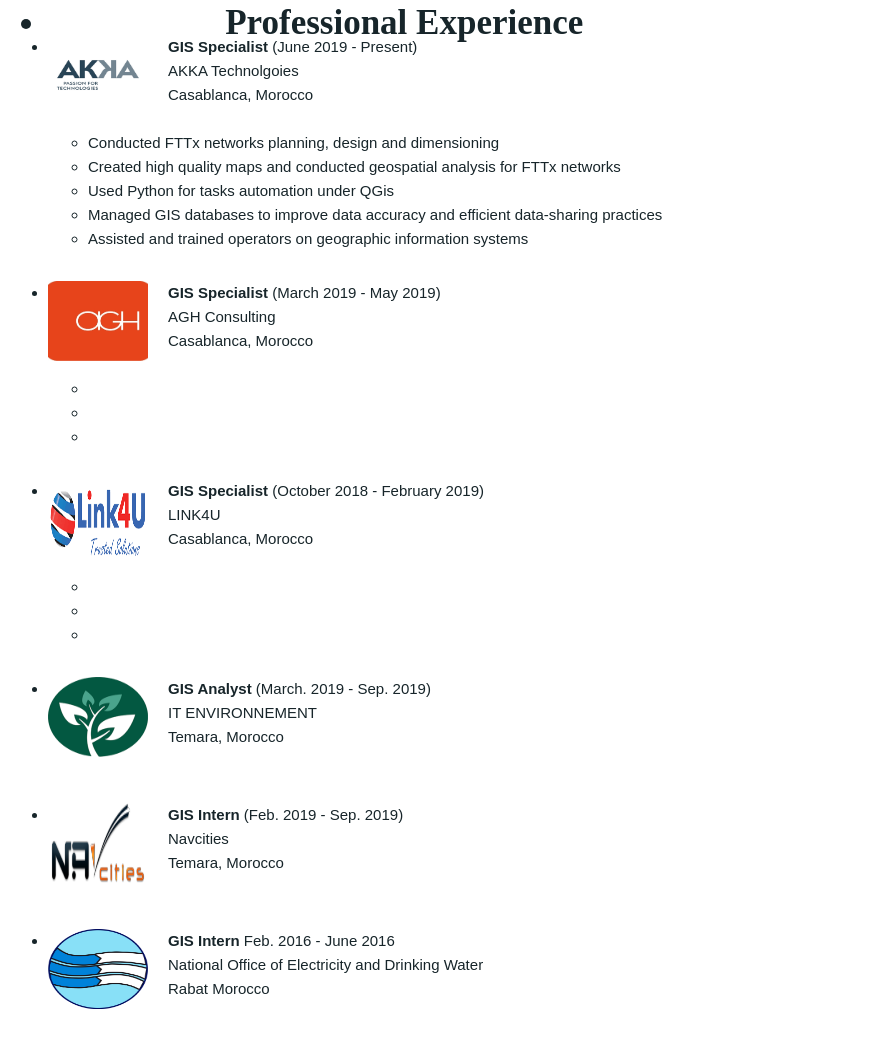
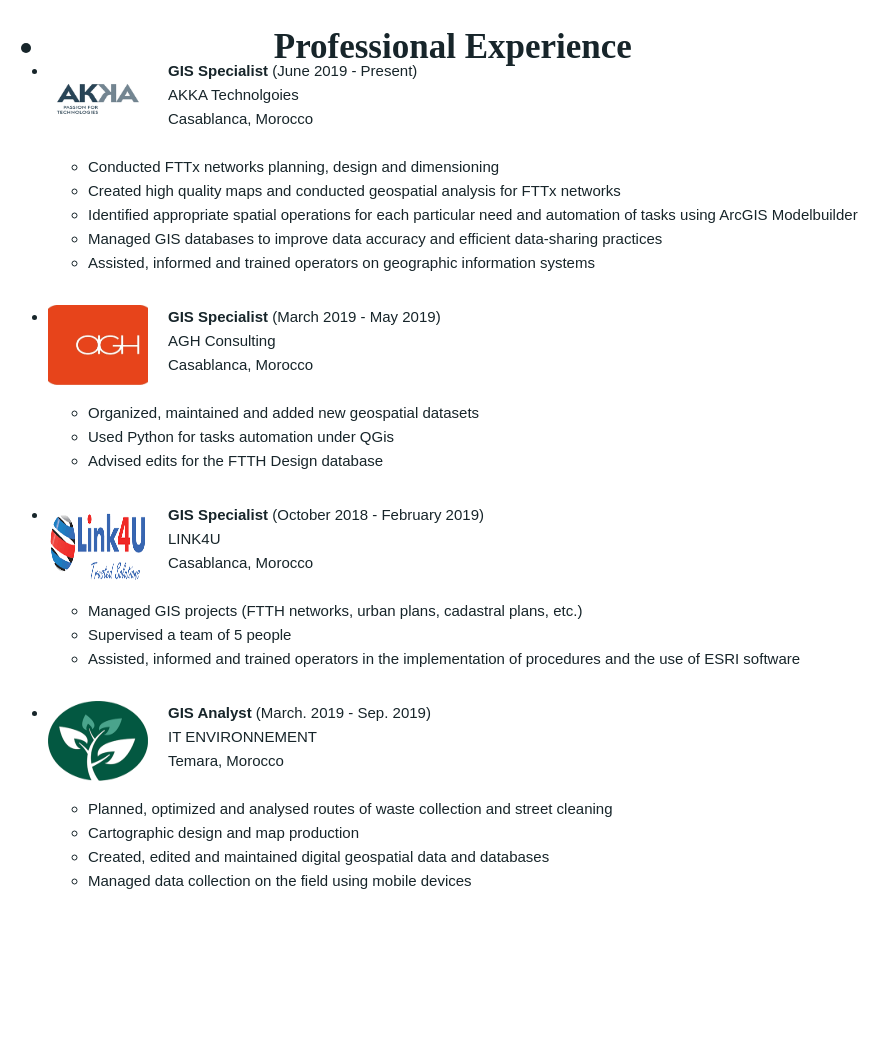
Before and after one commit to ayoubgouriba/ayoubgouriba.github.io, a plain HTML site: page about.html in a window 1280 px wide. Shown: the part 1174-2222 px from the top of the page, without its empty margins (0-889 px from the left). After the commit the page ends 2097 px from the top, so only its background shows below. Drawn offline with nearby package versions, Linux system fonts and the light colour scheme; some icons are missing; a web font is replaced by a local one.

Commit message:
Add files via upload

```diff
--- a/about.html
+++ b/about.html
@@ -84,10 +84,10 @@
 							<ul class="list-group">
 									<li class="list-group-item text-center custom-header" style="font-size: 35px"><strong>Activities</strong></li>
 									<li class="list-group-item">
-										<p>Volunteer for Humanitarian OpenStreetMap.</p>
+										<p>January 2020 - Present, Volunteer for Humanitarian OpenStreetMap - Mapper / Validator / Data Quality (Internship March - May 2020) -  Humanitarian action and community development through open mapping.</p>
 									</li>
 									<li class="list-group-item" style="border-top-color: #def2f1">
-										<p>Volunteer for Tanzania Development Trust</p>
+										<p>January 2020 - Present, Volunteer for Tanzania Development Trust - Mapping villages, schools and health centres in rural Tanzania to  to help protect girls at risk of Female Genital Mutilation.</p>
 									</li>
 
 							</ul>
@@ -125,9 +125,9 @@
 					<ul>
 						<li>Conducted FTTx networks planning, design and dimensioning </li>
 						<li>Created high quality maps and conducted geospatial analysis for FTTx networks</li>
-						<li>Used Python for tasks automation under QGis</li>
+						<li>Identified appropriate spatial operations for each particular need and automation of tasks using ArcGIS Modelbuilder </li>
 						<li>Managed GIS databases to improve data accuracy and efficient data-sharing practices</li>
-						<li>Assisted and trained operators on geographic information systems</li>
+						<li>Assisted, informed and trained operators on geographic information systems</li>
 					</ul>
 				</li>
 				<li class="list-group-item" style="border-top-color: #def2f1">
@@ -136,9 +136,9 @@
 					<p>Casablanca, Morocco</p>
 					<br>
 					<ul>
-						<li></li>
-						<li></li>
-						<li></li>
+						<li>Organized, maintained and added new geospatial datasets </li>
+						<li>Used Python for tasks automation under QGis</li>
+						<li>Advised edits for the FTTH Design database</li>
 					</ul>
 				</li>
 
@@ -148,9 +148,9 @@
 					<p>Casablanca, Morocco</p>
 					<br>
 					<ul>
-						<li></li>
-						<li></li>
-						<li></li>
+						<li>Managed GIS projects (FTTH networks, urban plans, cadastral plans, etc.)</li>
+						<li>Supervised a team of 5 people</li>
+						<li>Assisted, informed and trained operators in the implementation of procedures and the use of ESRI software</li>
 					</ul>
 				</li>
 
@@ -162,25 +162,10 @@
 					<p>Temara, Morocco</p>
 					<br>
 					<ul>
-
-					</ul>
-				</li>
-				<li class="list-group-item" style="border-top-color: #def2f1">
-					<p><img src="assets/images/navcities-logo.png" style="width:100px;height:80px;padding-right:20px" class="pull-left"><strong>GIS Intern</strong> (Feb. 2019 - Sep. 2019)</p>
-					<p>Navcities</p>
-					<p>Temara, Morocco</p>
-					<br>
-					<ul>
-
-					</ul>
-				</li>
-				<li class="list-group-item" style="border-top-color: #def2f1">
-					<p><img src="assets/images/onee-logo.png" style="width:100px;height:80px;padding-right:20px" class="pull-left"><strong>GIS Intern</strong> Feb. 2016 - June 2016</p>
-					<p>National Office of Electricity and Drinking Water</p>
-					<p>Rabat Morocco</p>
-					<br>
-					<ul>
-
+						<li>Planned, optimized and analysed routes of waste collection and street cleaning</li>
+						<li>Cartographic design and map production</li>
+						<li>Created, edited and maintained digital geospatial data and databases</li>
+						<li>Managed data collection on the field using mobile devices</li>
 					</ul>
 				</li>
 			</ul>
```
